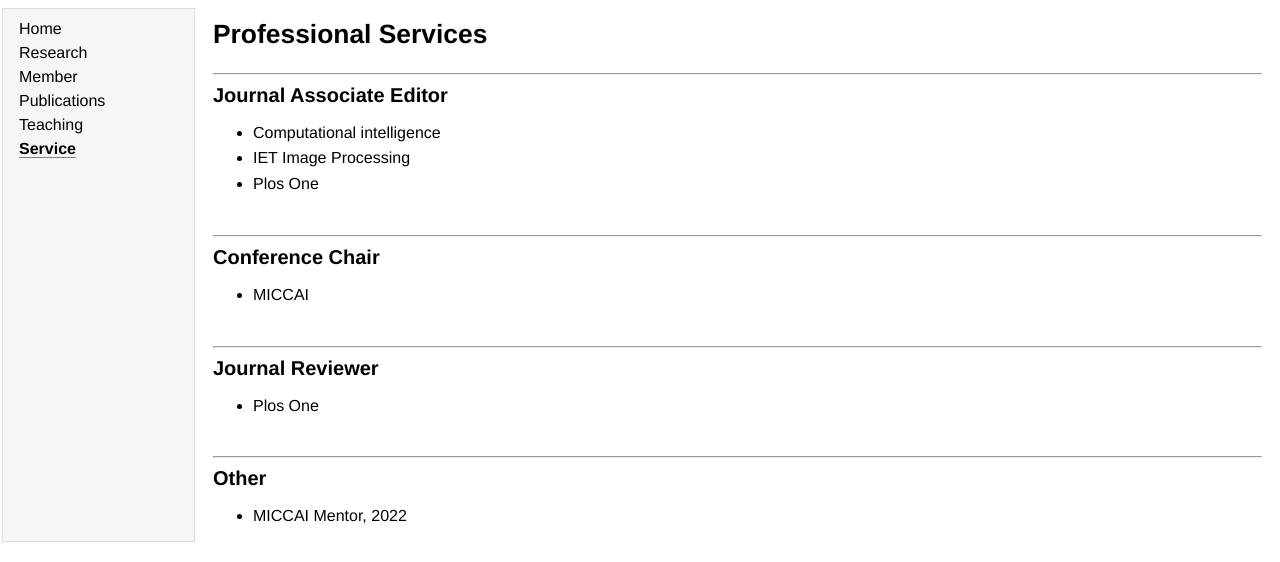
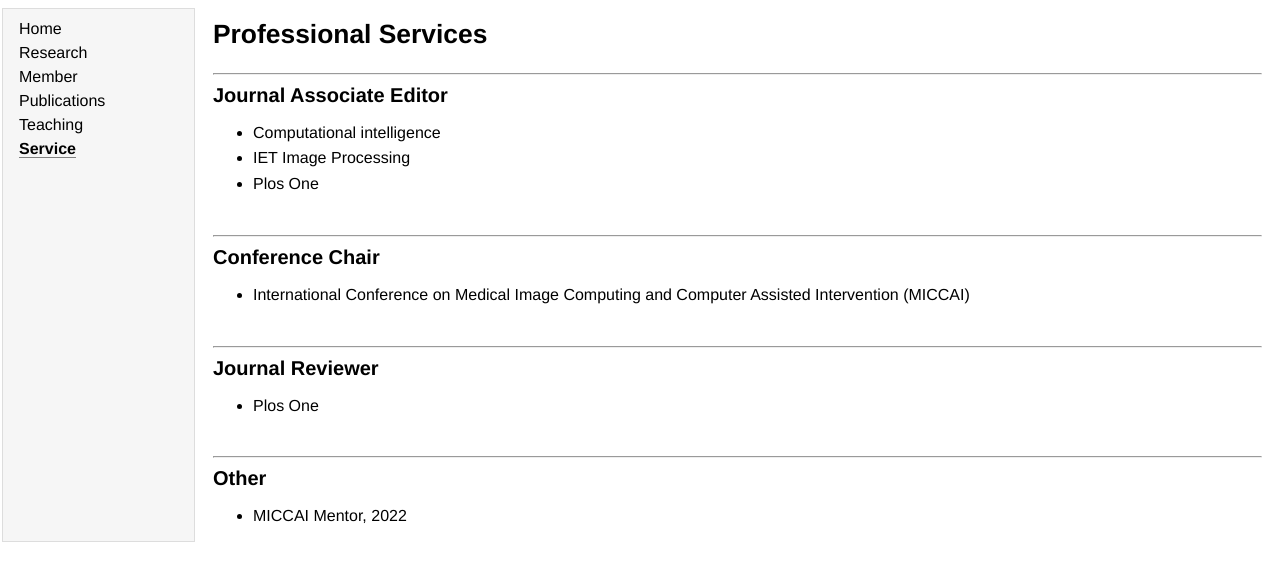
Before and after one commit to xuchenchuzw/xuchenchuzw.github.io, a plain HTML site: page service.html in a window 1280 px wide. Shown: the part 84-646 px from the top of the page. Drawn offline with Linux system fonts and the light colour scheme.

Commit message:
Update service.html

```diff
--- a/service.html
+++ b/service.html
@@ -33,7 +33,7 @@
         </ul>
         <h2><hr><a name="profact"></a>Conference Chair</h2>
         <ul>
-            <li><p> MICCAI </p></li>
+            <li><p> International Conference on Medical Image Computing and Computer Assisted Intervention (MICCAI) </p></li>
 
         </ul>
         <h2><hr><a name="profact"></a>Journal Reviewer</h2>
```
